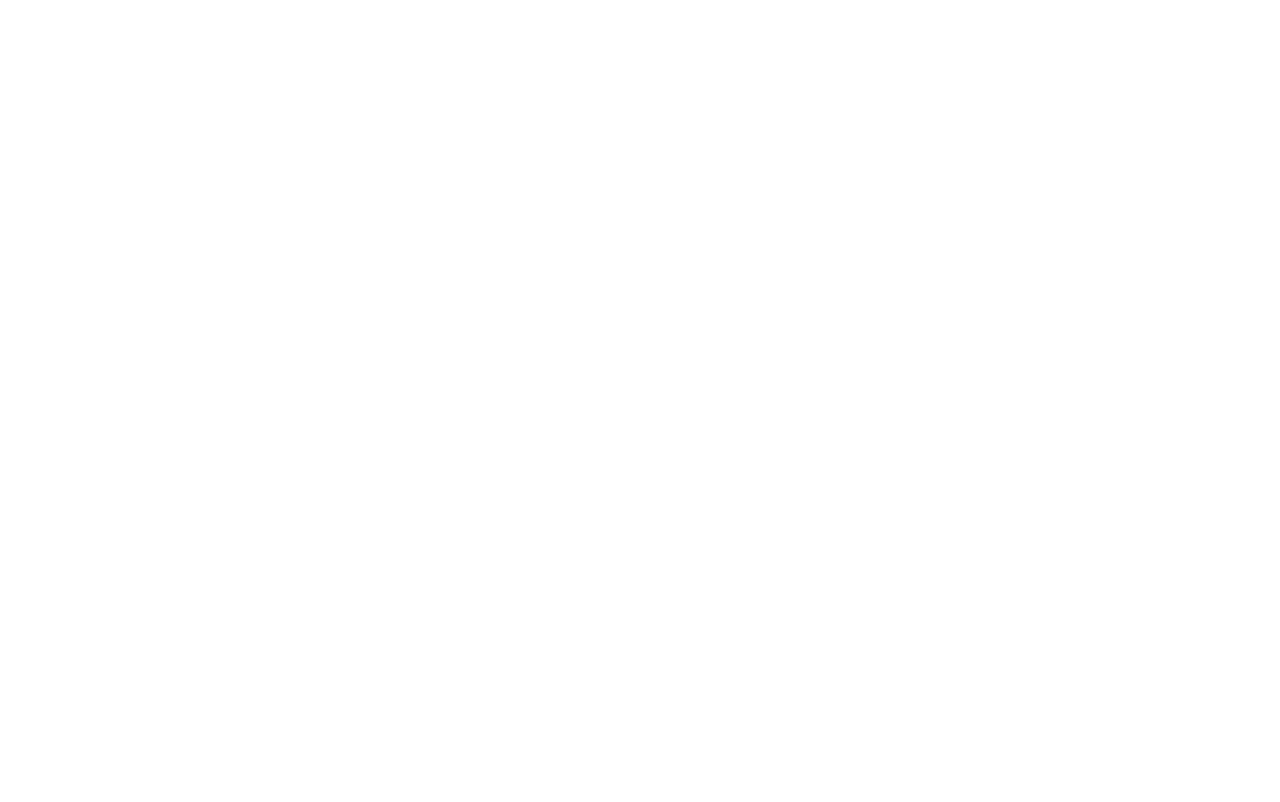
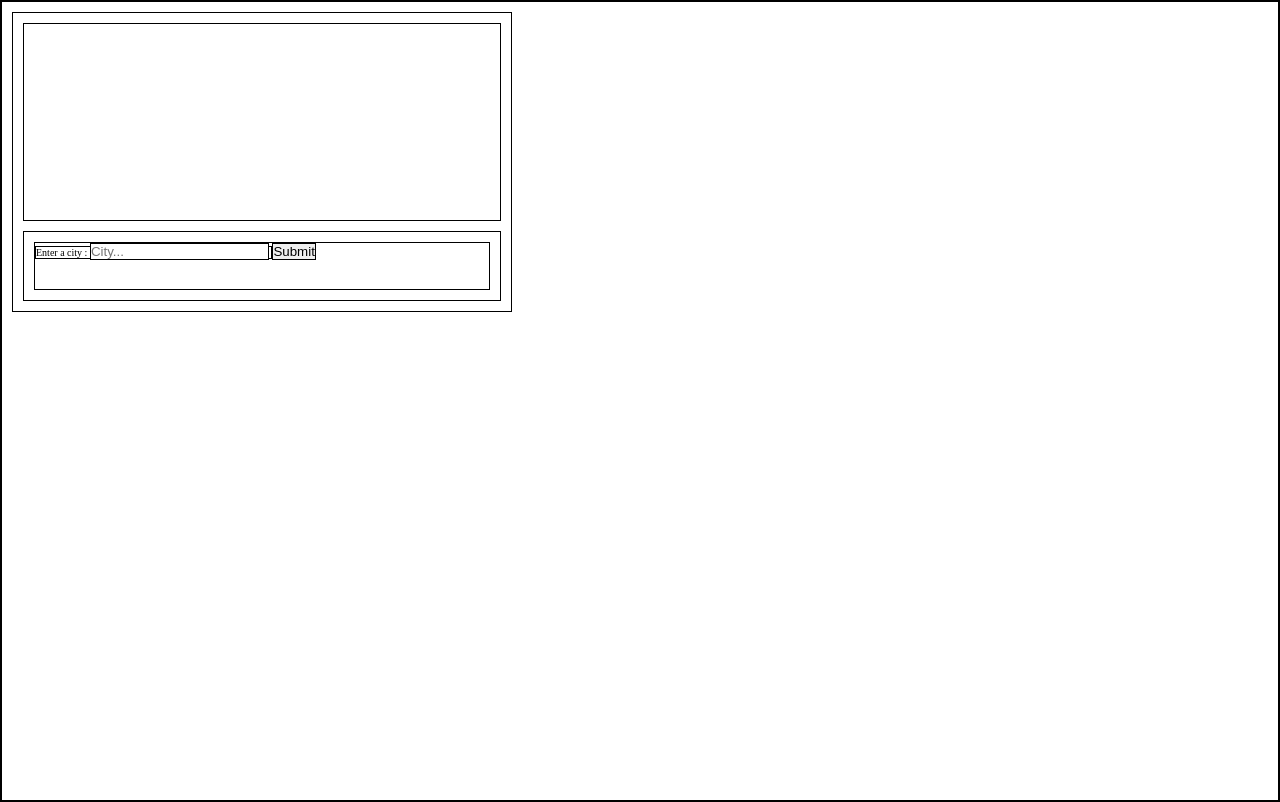
Before and after one commit to MSKTArcanine/TOP-wheaterApp, a website built with webpack: page src/index.html in a window 1280 px wide. Built offline with nearby package versions, Linux system fonts and the light colour scheme.

Commit message:
Html skeleton

```diff
--- a/src/index.html
+++ b/src/index.html
@@ -1,8 +1,22 @@
+<!DOCTYPE html>
 <html lang="en">
   <head>
     <meta charset="UTF-8" />
     <meta name="viewport" content="width=device-width, initial-scale=1.0" />
     <title><%= htmlWebpackPlugin.options.title %></title>
   </head>
-  <body></body>
+  <body>
+    <div id="weatherWidget">
+      <div id="widgetMain"></div>
+      <div id="widgetInput">
+        <form action="">
+          <label for="city">
+            Enter a city :
+            <input type="text" placeholder="City..." id="city" />
+          </label>
+          <button type="submit">Submit</button>
+        </form>
+      </div>
+    </div>
+  </body>
 </html>
--- a/src/style.css
+++ b/src/style.css
@@ -0,0 +1,41 @@
+* {
+  box-sizing: border-box;
+  border: 1px solid black;
+  margin: 0;
+  padding: 0;
+}
+html {
+  box-sizing: inherit;
+}
+:root {
+  font-size: 10px;
+}
+body {
+  margin: 0;
+  padding: 10px;
+  height: 100vh;
+  overflow: hidden;
+}
+#weatherWidget {
+  width: 500px;
+  height: 300px;
+  display: flex;
+  flex-flow: column nowrap;
+  padding: 10px;
+  gap: 10px;
+}
+#widgetMain {
+  height: 200px;
+}
+#widgetInput {
+  padding: 10px;
+  height: 70px;
+  display: flex;
+  flex-wrap: nowrap;
+  justify-content: center;
+  align-items: center;
+}
+form {
+  width: 100%;
+  height: 100%;
+}
--- a/webpack.common.js
+++ b/webpack.common.js
@@ -11,7 +11,7 @@ module.exports = {
   },
   plugins: [
     new HtmlWebpackPlugin({
-      title: "TEMPLATE",
+      title: "Weather App",
       template: "./src/index.html",
       inject: "head",
       scriptLoading: "defer",
```
